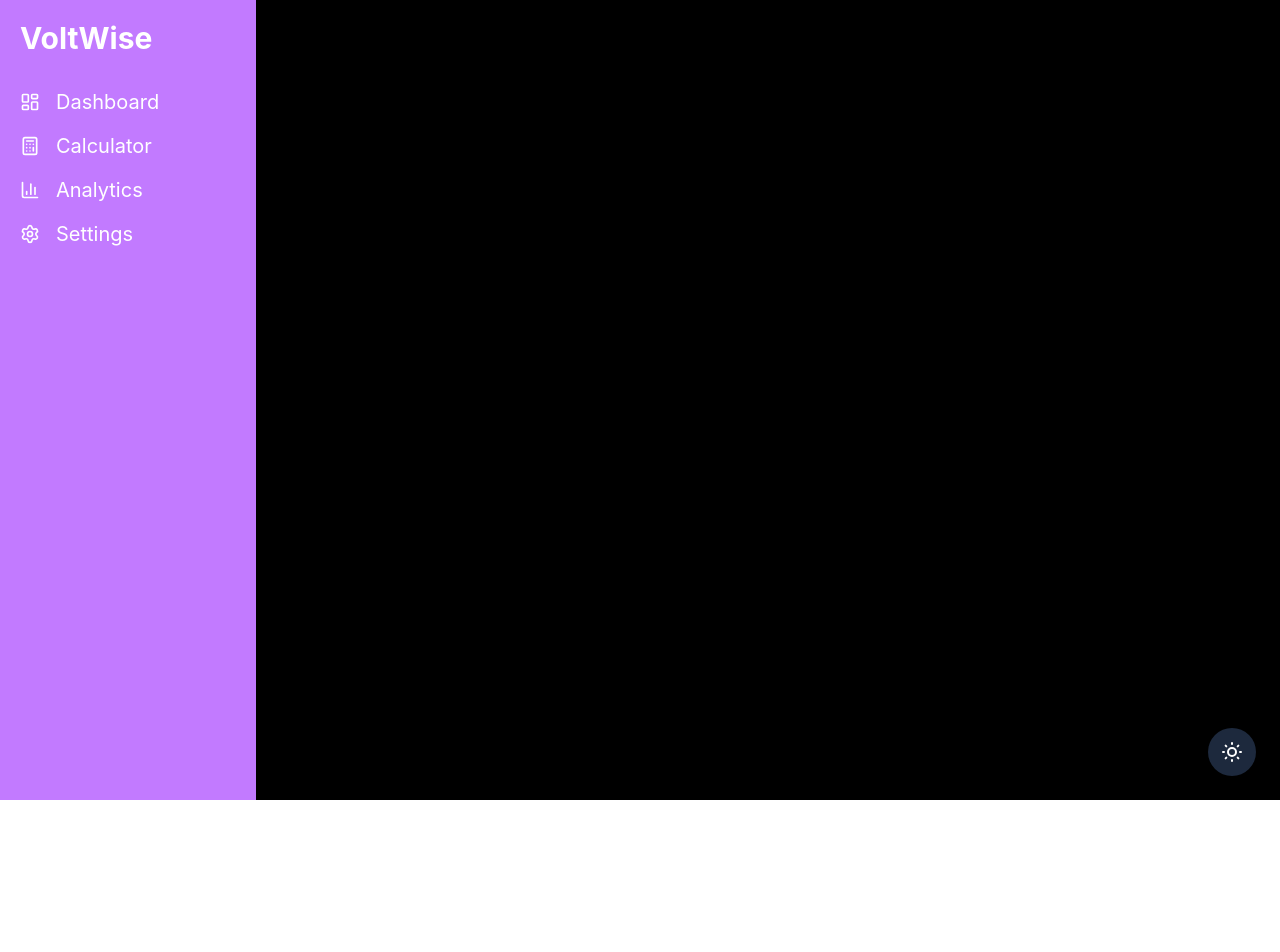
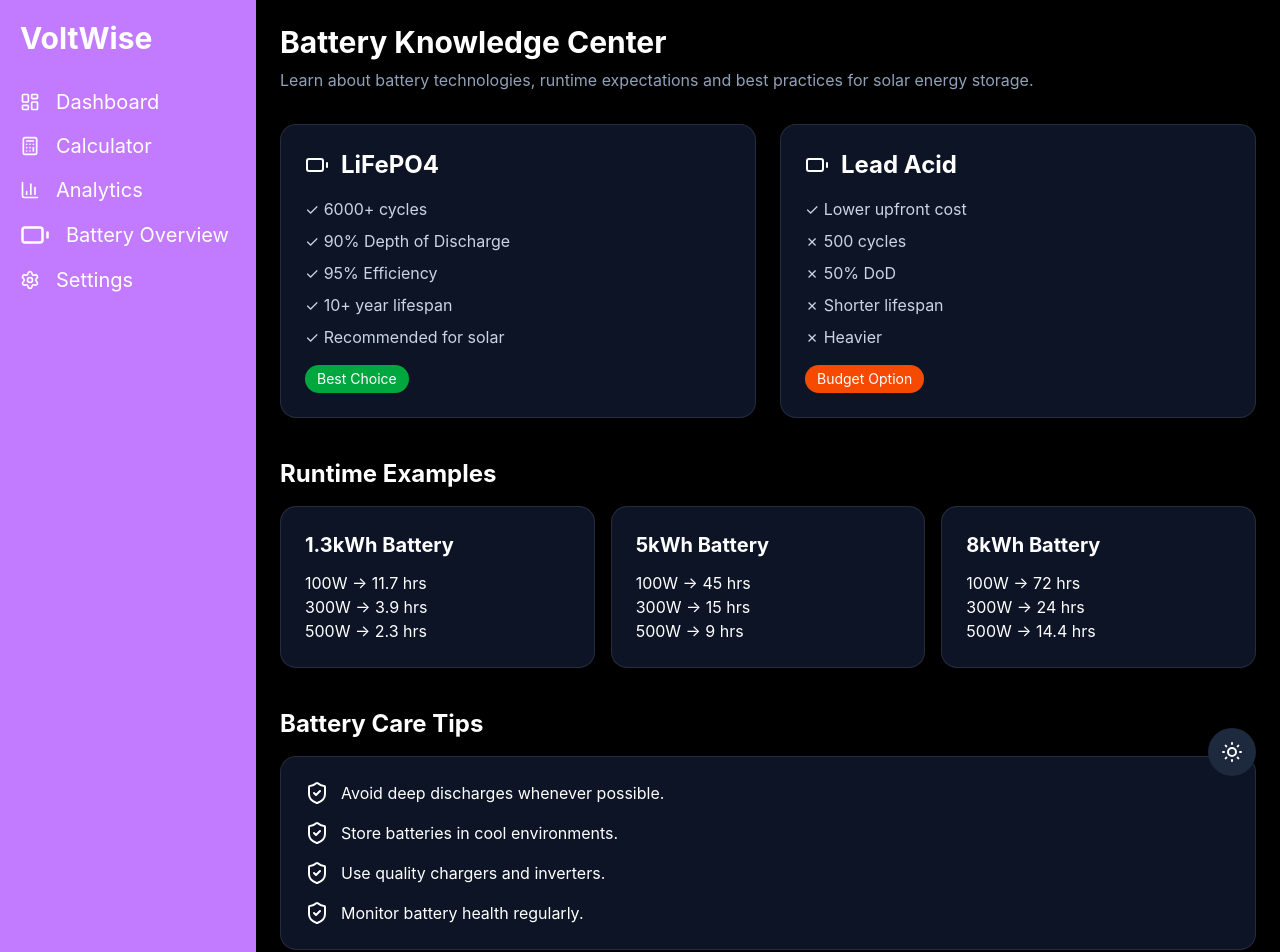
Before and after one commit to onaolapomay/My-solar-smart-plan, a React (Vite) app: page /battery-overview in a window 1280 px wide. Shown: the top 952 px of the page. Before the commit the page ends 800 px from the top, so only its background shows below. Built offline with nearby package versions, Linux system fonts and the light colour scheme.

Commit message:
created battery-overview file

```diff
--- a/src/components/Sidebar.tsx
+++ b/src/components/Sidebar.tsx
@@ -1,4 +1,4 @@
-import { LayoutDashboard, Calculator, BarChart3, Settings, Menu, X  } from 'lucide-react'
+import { LayoutDashboard, Calculator, BarChart3, Settings, Menu, X, Battery  } from 'lucide-react'
 import { NavLink } from "react-router-dom"
 import { useState } from 'react'
 
@@ -28,6 +28,10 @@ const Sidebar = () => {
                     <BarChart3 size={20} />
                     Analytics
                 </NavLink>
+                <NavLink to= "/battery-overview" onClick={() => setIsOpen(false)} className="flex items-center font-[inter] text-xl gap-4">
+                    <Battery size={30} />
+                     Battery Overview
+                </NavLink>
                 <NavLink to="/settings" onClick={() => setIsOpen(false)} className="flex items-center font-[inter] text-xl gap-4">
                     <Settings size={20} />
                     Settings
--- /dev/null
+++ b/src/pages/BatteryOverviewPage.tsx
@@ -0,0 +1,171 @@
+import {
+  Battery,
+  ShieldCheck,
+  Zap,
+  Lightbulb,
+} from 'lucide-react'
+
+const BatteryOverviewPage = () => {
+  return (
+    <div>
+
+      <h1 className='text-3xl font-bold mb-2'>
+        Battery Knowledge Center
+      </h1>
+
+      <p className='text-slate-400 mb-8'>
+        Learn about battery technologies,
+        runtime expectations and best
+        practices for solar energy storage.
+      </p>
+
+      {/* Battery Types */}
+
+      <div className='grid grid-cols-1 md:grid-cols-2 gap-6'>
+
+        <div className='bg-slate-900/90 border border-white/10 p-6 rounded-2xl'>
+
+          <div className='flex items-center gap-3 mb-4'>
+            <Battery />
+            <h2 className='text-2xl font-bold'>
+              LiFePO4
+            </h2>
+          </div>
+
+          <ul className='space-y-2 text-slate-300'>
+            <li>✓ 6000+ cycles</li>
+            <li>✓ 90% Depth of Discharge</li>
+            <li>✓ 95% Efficiency</li>
+            <li>✓ 10+ year lifespan</li>
+            <li>✓ Recommended for solar</li>
+          </ul>
+
+          <div className='mt-4 inline-block bg-green-600 px-3 py-1 rounded-full text-sm'>
+            Best Choice
+          </div>
+
+        </div>
+
+        <div className='bg-slate-900/90 border border-white/10 p-6 rounded-2xl'>
+
+          <div className='flex items-center gap-3 mb-4'>
+            <Battery />
+            <h2 className='text-2xl font-bold'>
+              Lead Acid
+            </h2>
+          </div>
+
+          <ul className='space-y-2 text-slate-300'>
+            <li>✓ Lower upfront cost</li>
+            <li>✗ 500 cycles</li>
+            <li>✗ 50% DoD</li>
+            <li>✗ Shorter lifespan</li>
+            <li>✗ Heavier</li>
+          </ul>
+
+          <div className='mt-4 inline-block bg-orange-600 px-3 py-1 rounded-full text-sm'>
+            Budget Option
+          </div>
+
+        </div>
+
+      </div>
+
+      {/* Runtime Examples */}
+
+      <h2 className='text-2xl font-bold mt-10 mb-4'>
+        Runtime Examples
+      </h2>
+
+      <div className='grid grid-cols-1 md:grid-cols-3 gap-4'>
+
+        <div className='bg-slate-900/90 border border-white/10 p-6 rounded-2xl'>
+          <h3 className='font-bold text-xl mb-3'>
+            1.3kWh Battery
+          </h3>
+
+          <p>100W → 11.7 hrs</p>
+          <p>300W → 3.9 hrs</p>
+          <p>500W → 2.3 hrs</p>
+        </div>
+
+        <div className='bg-slate-900/90 border border-white/10 p-6 rounded-2xl'>
+          <h3 className='font-bold text-xl mb-3'>
+            5kWh Battery
+          </h3>
+
+          <p>100W → 45 hrs</p>
+          <p>300W → 15 hrs</p>
+          <p>500W → 9 hrs</p>
+        </div>
+
+        <div className='bg-slate-900/90 border border-white/10 p-6 rounded-2xl'>
+          <h3 className='font-bold text-xl mb-3'>
+            8kWh Battery
+          </h3>
+
+          <p>100W → 72 hrs</p>
+          <p>300W → 24 hrs</p>
+          <p>500W → 14.4 hrs</p>
+        </div>
+
+      </div>
+
+      {/* Care Tips */}
+
+      <h2 className='text-2xl font-bold mt-10 mb-4'>
+        Battery Care Tips
+      </h2>
+
+      <div className='bg-slate-900/90 border border-white/10 p-6 rounded-2xl'>
+
+        <div className='space-y-4'>
+
+          <div className='flex items-center gap-3'>
+            <ShieldCheck />
+            <p>Avoid deep discharges whenever possible.</p>
+          </div>
+
+          <div className='flex items-center gap-3'>
+            <ShieldCheck />
+            <p>Store batteries in cool environments.</p>
+          </div>
+
+          <div className='flex items-center gap-3'>
+            <ShieldCheck />
+            <p>Use quality chargers and inverters.</p>
+          </div>
+
+          <div className='flex items-center gap-3'>
+            <ShieldCheck />
+            <p>Monitor battery health regularly.</p>
+          </div>
+
+        </div>
+
+      </div>
+
+      {/* Did You Know */}
+
+      <div className='bg-slate-900/90 border border-white/10 p-6 rounded-2xl mt-10'>
+
+        <div className='flex items-center gap-3 mb-4'>
+          <Lightbulb />
+          <h2 className='text-2xl font-bold'>
+            Did You Know?
+          </h2>
+        </div>
+
+        <p className='text-slate-300'>
+          A LiFePO4 battery cycled once daily
+          can last well over 10 years before
+          reaching the end of its useful life.
+        </p>
+
+      </div>
+
+    </div>
+  )
+}
+
+export default BatteryOverviewPage
--- a/src/routes/AppRoutes.tsx
+++ b/src/routes/AppRoutes.tsx
@@ -2,6 +2,7 @@ import { Routes, Route } from 'react-router-dom'
 import Dashboard from '../pages/Dashboard'
 import Calculator from '../pages/Calculator'
 import Analytics from '../pages/Analytics'
+import BatteryOverviewPage from '../pages/BatteryOverviewPage'
 import Settings from '../pages/Settings'
 
 
@@ -11,6 +12,7 @@ const AppRoutes = () => {
             <Route path="/" element={<Dashboard />} />
             <Route path="/calculator" element={<Calculator />} />
             <Route path="/analytics" element={<Analytics />} />
+            <Route path="/battery-overview" element={<BatteryOverviewPage />}/>
             <Route path="/settings" element={<Settings />} />
         </Routes>
     )
```
